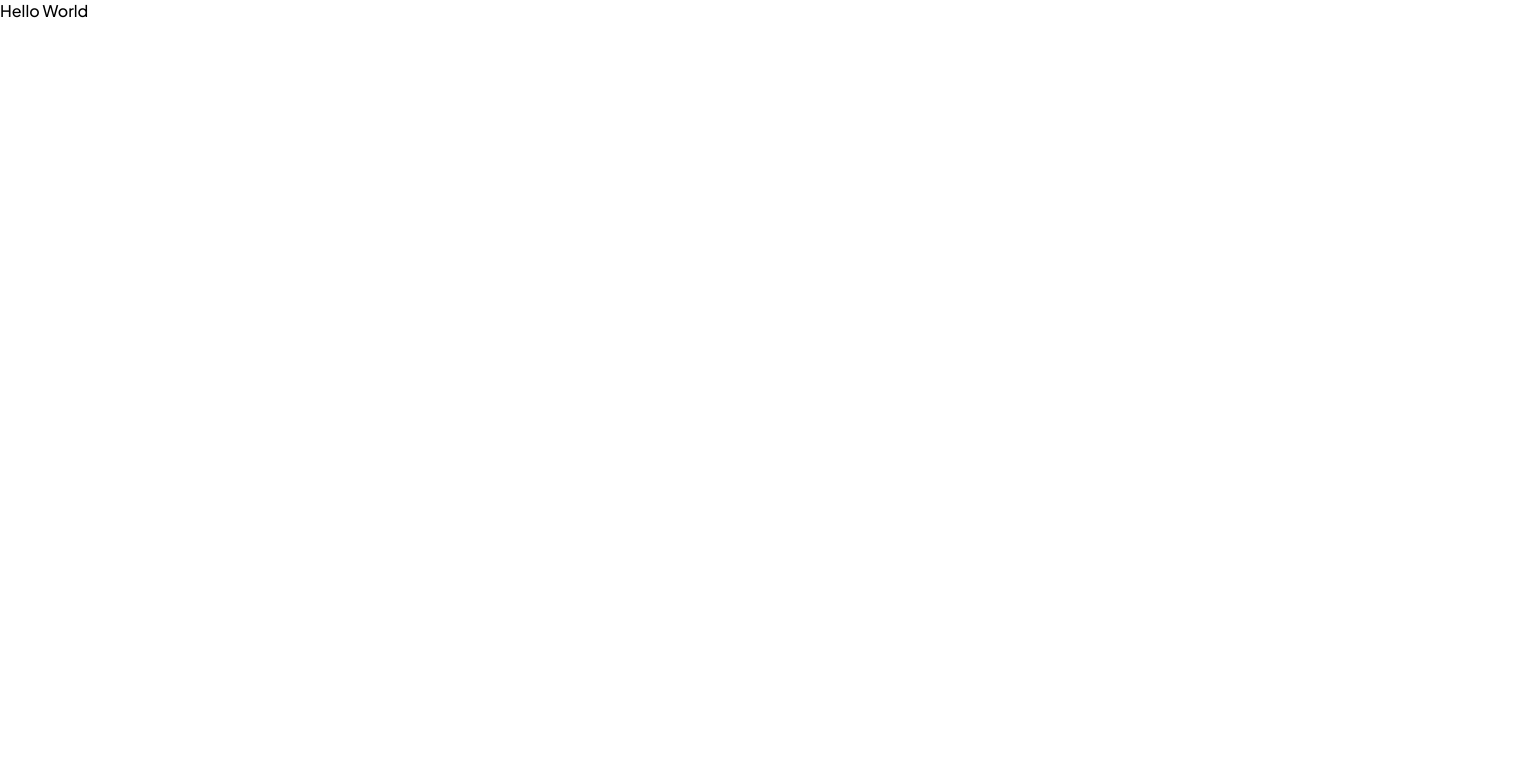
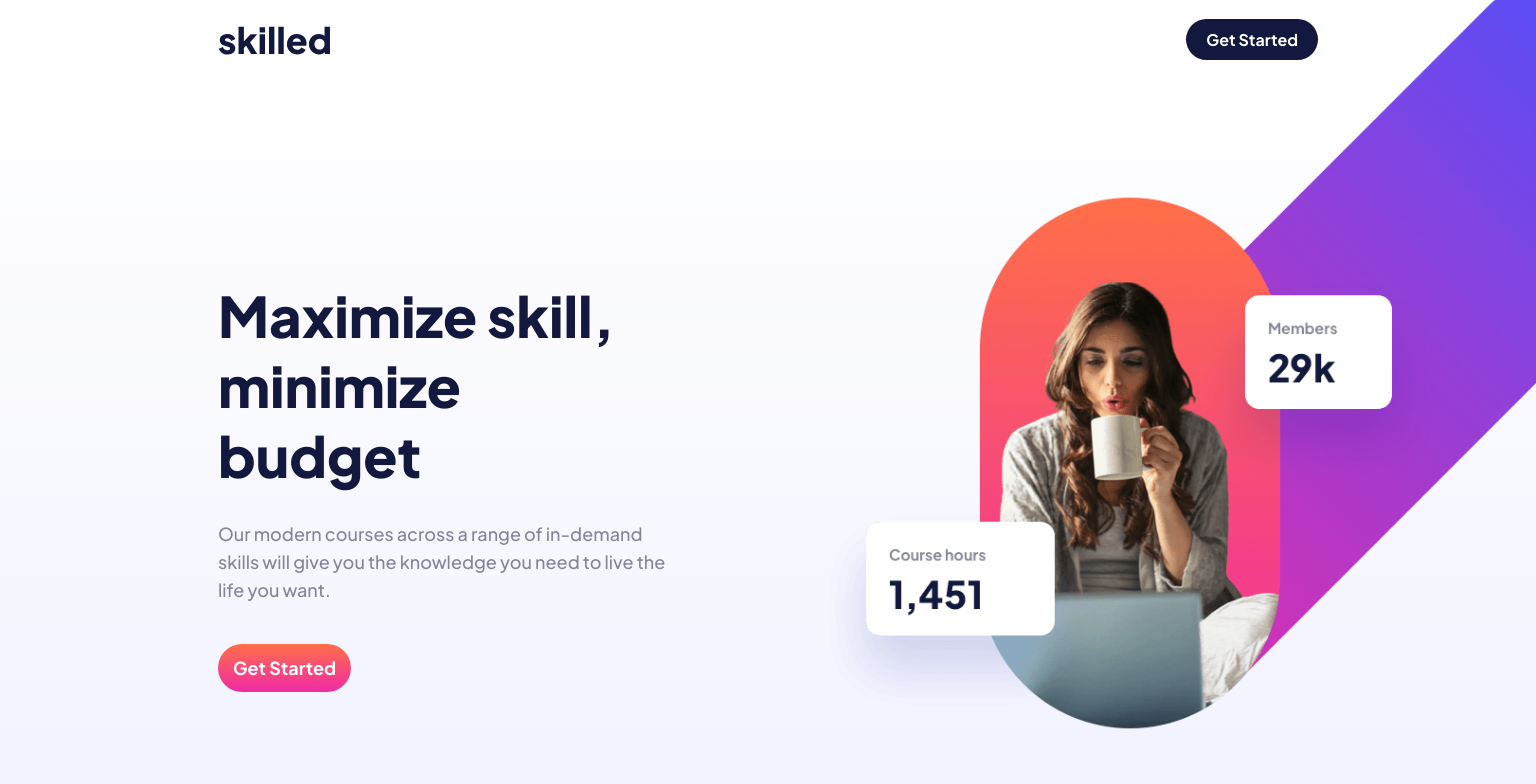
Before and after one commit to suelenbraga2006/skilled-elearning-landing-page, a React (Create React App) app: page / in a window 1536 px wide. Shown: the top 784 px of the page. Built offline with nearby package versions, Linux system fonts and the light colour scheme.

Commit message:
Banner tamanho mobile, desktop e tablet prontos

```diff
--- a/src/App.js
+++ b/src/App.js
@@ -1,7 +1,19 @@
 import './assets/styles/global.scss';
 
+import Banner from './components/Banner/Banner';
+import Footer from './components/Footer/Footer';
+import Header from './components/Header/Header';
+
 function App() {
-  return <div>Hello World</div>;
+  return (
+    <>
+      <Header />
+      <main>
+        <Banner />
+      </main>
+      <Footer />
+    </>
+  );
 }
 
 export default App;
--- a/src/assets/styles/global.scss
+++ b/src/assets/styles/global.scss
@@ -7,8 +7,22 @@
 html,
 body,
 #root {
-  width: 100vw;
+  width: 100%;
   min-height: 100vh;
 
+  display: flex;
+  flex-direction: column;
+  align-items: center;
+
   font-family: 'Plus Jakarta Sans', sans-serif;
+
+  main {
+    background: linear-gradient(180deg, #ffffff 0%, #f0f1ff 100%);
+  }
+
+  @media (min-width: 768px) {
+    main {
+      width: 100%;
+    }
+  }
 }
--- a/src/components/Banner/banner.jsx
+++ b/src/components/Banner/banner.jsx
@@ -1,9 +1,26 @@
 import React from 'react';
 
+import hero_mobile_png from '../../assets/images/image-hero-mobile.png';
+import hero_tablet_png from '../../assets/images/image-hero-tablet.png';
+import hero_desktop_png from '../../assets/images/image-hero-desktop.png';
 import './styles.scss';
 
 function Banner() {
-  return <div>Banner</div>;
+  return (
+    <section className="banner">
+      <article>
+        <h1>Maximize skill, minimize budget</h1>
+        <p>
+          Our modern courses across a range of in-demand skills will give you
+          the knowledge you need to live the life you want.
+        </p>
+        <a href="/getstarted">Get Started</a>
+      </article>
+      <picture>
+        <img src={hero_desktop_png} alt="Members and Course Hours" />
+      </picture>
+    </section>
+  );
 }
 
 export default Banner;
--- a/src/components/Banner/styles.scss
+++ b/src/components/Banner/styles.scss
@@ -1,2 +1,114 @@
 section.banner {
+  padding: 0 20px;
+  margin-bottom: 30px;
+
+  article {
+    h1 {
+      font-weight: 800;
+      font-size: 40px;
+      line-height: 50px;
+      color: #13183f;
+      margin-bottom: 30px;
+    }
+
+    p {
+      font-weight: 500;
+      font-size: 16px;
+      line-height: 26px;
+      color: #83869a;
+      margin-bottom: 20px;
+    }
+
+    a {
+      text-decoration: none;
+      display: inline-block;
+      font-weight: 700;
+      font-size: 16px;
+      line-height: 26px;
+      background: linear-gradient(180deg, #ff6f48 0%, #f02aa6 100%);
+      border-radius: 31px;
+      color: #fff;
+      padding: 10px 15px;
+
+      &:hover {
+        background: linear-gradient(
+            0deg,
+            rgba(255, 255, 255, 0.5),
+            rgba(255, 255, 255, 0.5)
+          ),
+          linear-gradient(180deg, #ff6f48 0%, #f02aa6 100%);
+      }
+    }
+  }
+
+  picture {
+    display: flex;
+    flex-direction: column;
+    align-items: center;
+    justify-content: center;
+
+    img {
+      width: 327px;
+    }
+  }
+
+  @media (min-width: 768px) {
+    width: 689px;
+    padding: 0;
+    display: grid;
+    grid-template-columns: 389px 1fr;
+    margin: 100px auto 100px auto;
+
+    picture {
+      position: absolute;
+      overflow: hidden;
+      right: 0;
+      top: 0;
+
+      img {
+        width: 640px;
+        margin-right: -270px;
+        margin-top: -100px;
+      }
+    }
+  }
+
+  @media (min-width: 1440px) {
+    width: 1100px;
+    padding: 0;
+    display: grid;
+    grid-template-columns: 450px 1fr;
+    margin: 200px auto 200px auto;
+
+    article {
+      h1 {
+        font-size: 56px;
+        line-height: 70px;
+      }
+
+      p {
+        font-size: 18px;
+        line-height: 28px;
+        margin-bottom: 40px;
+      }
+
+      a {
+        font-size: 18px;
+        line-height: 28px;
+      }
+    }
+
+    picture {
+      position: absolute;
+      overflow: hidden;
+      right: 0;
+      top: 0;
+
+      img {
+        width: 991px;
+        margin-right: -270px;
+        margin-top: -100px;
+      }
+    }
+  }
 }
--- a/src/components/Footer/Footer.jsx
+++ b/src/components/Footer/Footer.jsx
@@ -1,9 +1,25 @@
 import React from 'react';
 
+import skilled from '../../assets/images/logo-light.svg';
 import './styles.scss';
 
 function Footer() {
-  return <div>Footer</div>;
+  return (
+    <footer>
+      <div className="container">
+        <div className="container">
+          <img src={skilled} alt="Skilled" />
+          <nav>
+            <ul>
+              <li>
+                <a href="/getstarted">Get Started</a>
+              </li>
+            </ul>
+          </nav>
+        </div>
+      </div>
+    </footer>
+  );
 }
 
 export default Footer;
--- a/src/components/Footer/styles.scss
+++ b/src/components/Footer/styles.scss
@@ -42,6 +42,12 @@ footer {
 
   @media (min-width: 768px) {
     .container {
+      width: 689px;
+    }
+  }
+
+  @media (min-width: 1440px) {
+    .container {
       width: 1100px;
     }
   }
--- a/src/components/Header/header.jsx
+++ b/src/components/Header/header.jsx
@@ -1,9 +1,23 @@
 import React from 'react';
 
+import skilled from '../../assets/images/logo-dark.svg';
 import './styles.scss';
 
 function Header() {
-  return <div>Header</div>;
+  return (
+    <header>
+      <div className="container">
+        <img src={skilled} alt="Skilled" />
+        <nav>
+          <ul>
+            <li>
+              <a href="/getstarted">Get Started</a>
+            </li>
+          </ul>
+        </nav>
+      </div>
+    </header>
+  );
 }
 
 export default Header;
--- a/src/components/Header/styles.scss
+++ b/src/components/Header/styles.scss
@@ -39,6 +39,12 @@ header {
 
   @media (min-width: 768px) {
     .container {
+      width: 689px;
+    }
+  }
+
+  @media (min-width: 1440px) {
+    .container {
       width: 1100px;
     }
   }
```
